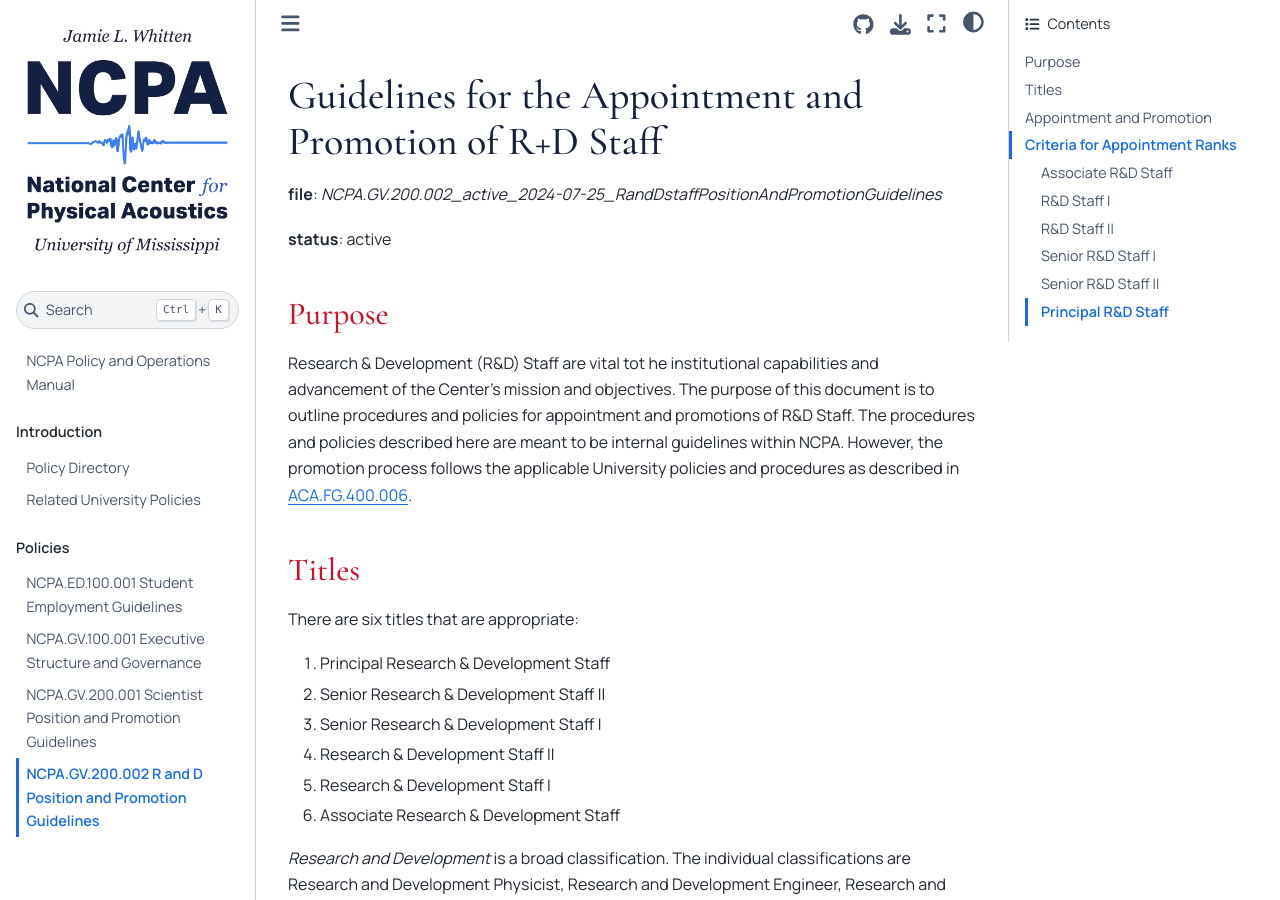
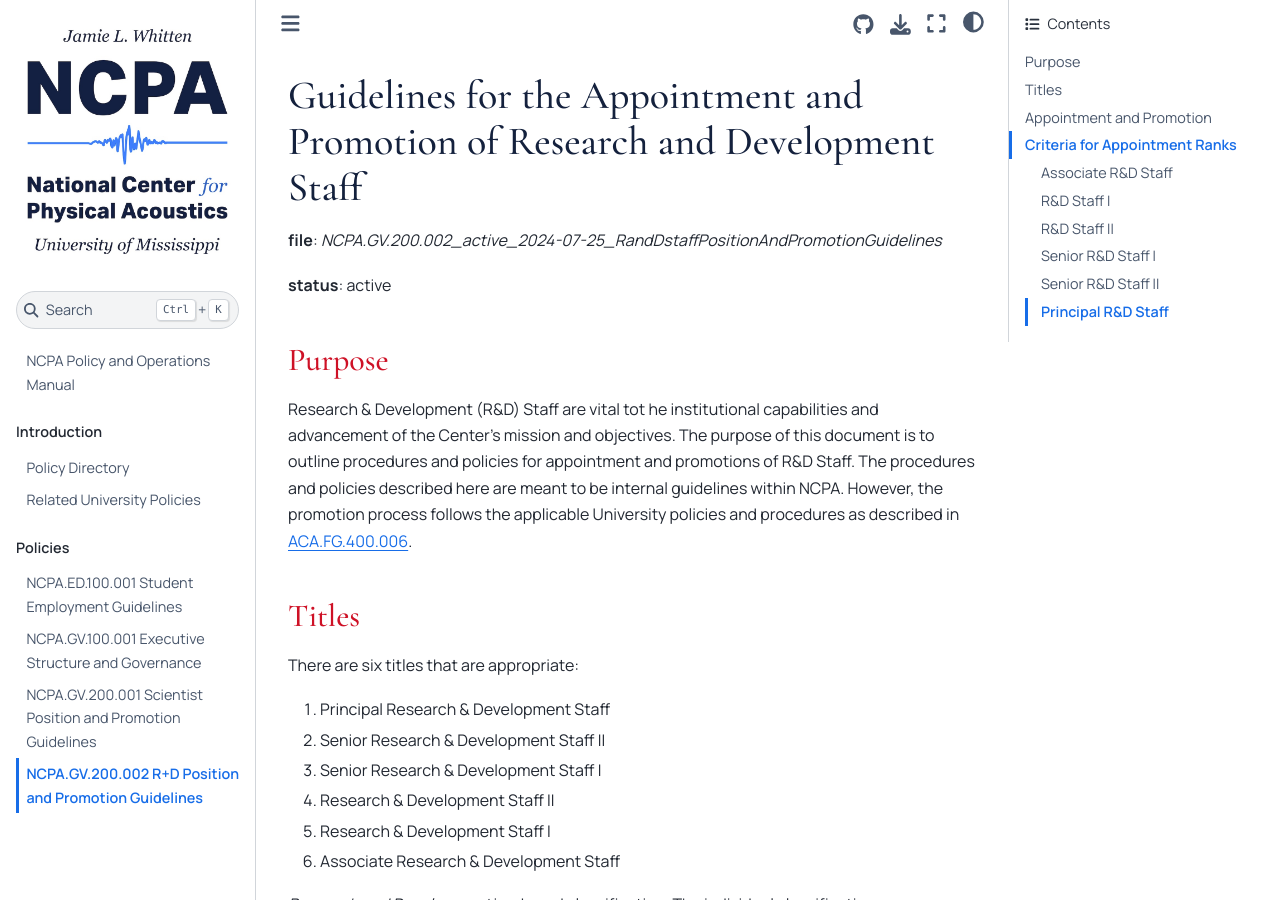
Before and after one commit to docNathanM/ncpa-policies, a Jupyter Book: the page built from book/policyfiles/NCPA.GV.200.002_active_2024-07-25_RandDstaffPositionAndPromotionGuidelines.md, in a window 1280 px wide and 900 px high. Built offline with Jupyter Book 1.0.4 settings and Sphinx 7.4.7 and the Sphinx Book theme 1.1.4, drawn with Linux system fonts in a browser that asks for light colours.

Commit message:
fixing R+D

```diff
--- a/book/_toc.yml
+++ b/book/_toc.yml
@@ -17,4 +17,4 @@
       - file: policyfiles/NCPA.GV.200.001_active_2010-03-05_scientistPositionAndPromotionGuidelines
         title: NCPA.GV.200.001 Scientist Position and Promotion Guidelines
       - file: policyfiles/NCPA.GV.200.002_active_2024-07-25_RandDstaffPositionAndPromotionGuidelines
-        title: NCPA.GV.200.002 R and D Position and Promotion Guidelines
+        title: NCPA.GV.200.002 R+D Position and Promotion Guidelines
--- a/book/policyfiles/NCPA.GV.200.002_active_2024-07-25_RandDstaffPositionAndPromotionGuidelines.md
+++ b/book/policyfiles/NCPA.GV.200.002_active_2024-07-25_RandDstaffPositionAndPromotionGuidelines.md
@@ -1,5 +1,5 @@
 (ncpa.gv.200.002)=
-# Guidelines for the Appointment and Promotion of R+D Staff
+# Guidelines for the Appointment and Promotion of Research and Development Staff
 
 **file**: *NCPA.GV.200.002_active_2024-07-25_RandDstaffPositionAndPromotionGuidelines*
 
```
